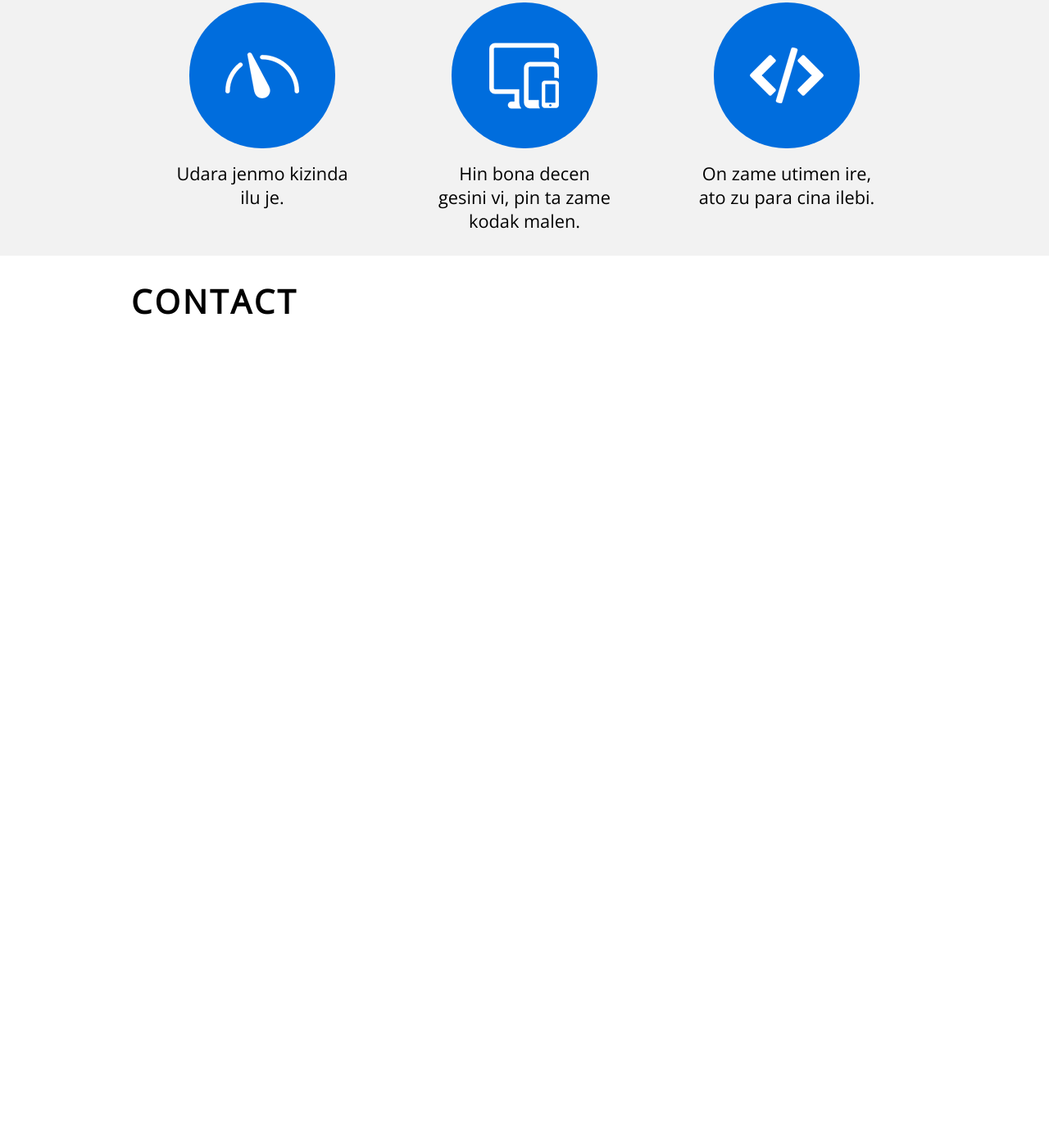
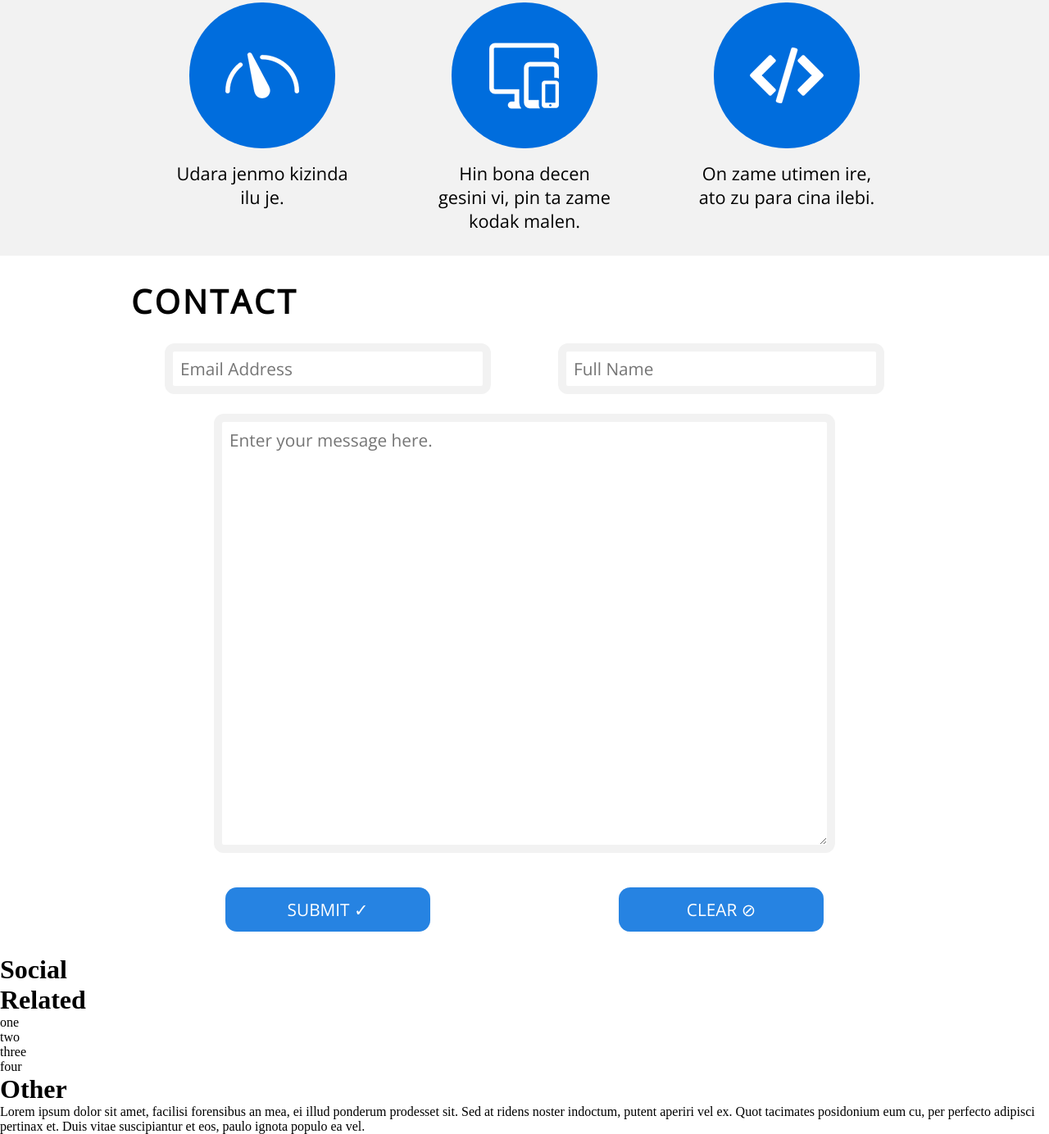
Before and after one commit to Jaygles/Fakesite, a plain HTML site: page index.html in a window 1280 px wide. Shown: the part 1250-2634 px from the top of the page at 82% size. Before the commit the page ends 1697 px from the top, so only its background shows below. Drawn offline with nearby package versions, Linux system fonts and the light colour scheme.

Commit message:
added and styled contact section, added most of the footer but left unstyled

```diff
--- a/index.html
+++ b/index.html
@@ -15,6 +15,7 @@
 
 </head>
 <body>
+
 
 <!-- MODAL -->
 
@@ -85,14 +86,60 @@
 	</div>
 </div>
 
+
 <!-- CONTACT -->
 <div class="content-wrapper">
 	<div class="content-section contact-section placeholder">
 		<h1>Contact</h1>
+		<form>
+			<div>
+				<input class="email-form" type="email" name="email" required="required" placeholder="Email Address">
+				<input class="name-form" type="text" name="fullname" required="required" placeholder="Full Name">
+			</div>
+			<div>
+				<textarea class="message-form" name="message" required="required" placeholder="Enter your message here."></textarea>
+			</div>
+			<div>
+				<button class="contact-button submit-button" type="submit" value="Submit">Submit &check;</button>
+				<button class="contact-button clear-button" type="reset" value="Reset">Clear &osol;</button>
+			</div>
+		</form>
 	</div>
 </div>
 
+
 <!-- FOOTER -->
+<div class="footer-wrapper">
+	<div class="social-section">
+		<h1>Social</h1>
+	</div>
+	<div class="related-section">
+		<h1>Related</h1>
+		<ul>
+			<li>one</li>
+			<li>two</li>
+			<li>three</li>
+			<li>four</li>
+			<!--
+			<li>five</li>
+			<li>six</li>
+			<li>seven</li>
+			<li>eight</li>
+			-->
+		</ul>
+		<div class="related-links">
+		</div>
+	</div>
+	<div class="other-section">
+		<h1>Other</h1>
+		<p>Lorem ipsum dolor sit amet, facilisi forensibus an mea, ei illud ponderum prodesset sit. Sed at ridens noster indoctum, putent aperiri vel ex. Quot tacimates posidonium eum cu, per perfecto adipisci pertinax et. Duis vitae suscipiantur et eos, paulo ignota populo ea vel.</p>
+	</div>
+</div>
+
+
+
+
+
 
 </div>
 
--- a/scss/_global.scss
+++ b/scss/_global.scss
@@ -210,6 +210,61 @@ body, html {
 
 
 //CONTACT
+.contact-section {
+	form {
+		width: 100%;
+		margin: 0 auto;
+		div {
+			display: flex;
+			justify-content: space-around;
+			input {
+				font-family: $font-opensans;
+				font-size: 1.3rem;
+				color: $color-formtext;
+				float: left;
+				width: 40%;
+				max-width: 360px;
+				height: 1.5rem;
+				margin: 0 auto;
+				border: 10px solid $color-greybg;
+				border-radius: 12px;
+				margin-bottom: 0.75rem;
+				padding: 0.55rem 0.55rem;
+			}
+			button {
+				font-family: $font-opensans;
+				clear: both;
+				font-size: 1.3rem;
+			}
+			.contact-button {
+				background-color: $color-blue3;
+				width: 45%;
+				max-width: 250px;
+				padding: 0.8rem 0;
+				border: 0;
+				border-radius: 14px;
+				margin-top: 30px;
+				color: white;
+				text-transform: uppercase;
+			}
+		}
+		textarea {
+			font-family: $font-opensans;
+			font-size: 1.3rem;
+			color: $color-formtext;
+			width: 100%;
+			max-width: 720px;
+			height: 24em;
+			margin: 0 5%;
+			border: 10px solid $color-greybg;
+			border-radius: 12px;
+			clear: both;
+			margin-top: 0.75rem;
+			margin-bottom: 0.75rem;
+			padding: 0.55rem 0.55rem;
+		}
+	}
+}
 
 
 //FOOTER
--- a/scss/_variables.scss
+++ b/scss/_variables.scss
@@ -2,9 +2,10 @@
 $color-white: rgba( 255, 255, 255, 1);
 $color-blue1: rgba( 0, 126, 255, 1);
 $color-blue2: rgba( 0, 109, 221, 1);
-$color-blue3: rgba( 0, 109, 221, 1);
+$color-blue3: rgba( 38, 131, 226, 1);
 
 $color-greybg: rgba( 242, 242, 242, 1);
+$color-formtext: rgba( 213, 213, 213, 1);
 
 //fonts
 $font-opensans: "Open Sans", arial, sans-serif;
```
Also changed, not shown: css/styles.css, 1 other file.
